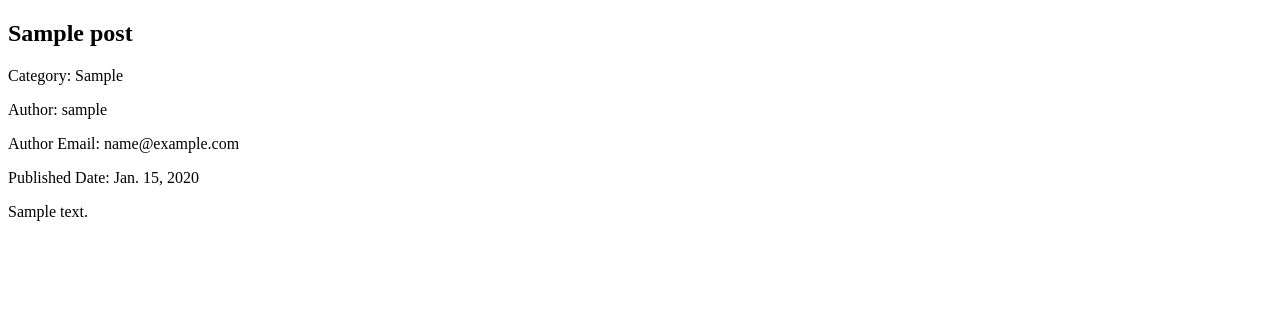
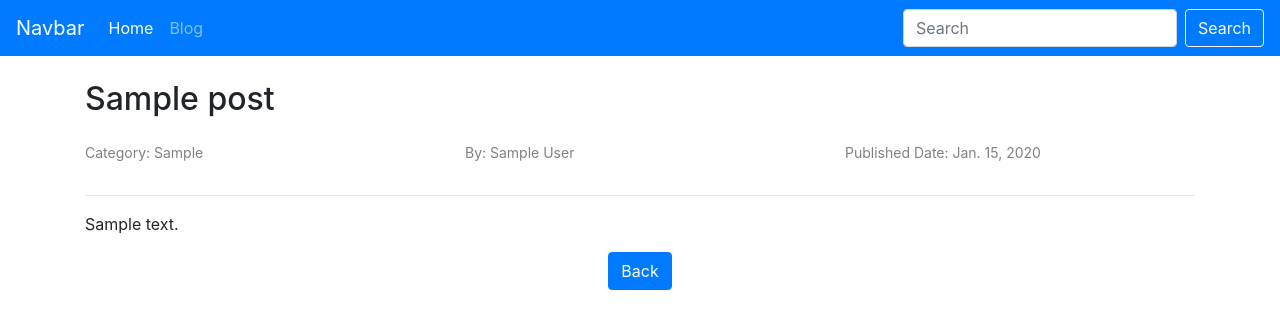
Before and after one commit to binamralamsal/Django-Blog, a Django app: page /blog/1/ in a window 1280 px wide. Shown: the top 329 px of the page. Run offline with Django 3.2, Linux system fonts and the light colour scheme; tables that the repository leaves empty hold one stand-in row (values such as "Sample post"); some libraries are stand-ins or nearby versions.

Commit message:
Added add post page

```diff
--- a/Blog/admin.py
+++ b/Blog/admin.py
@@ -17,7 +17,7 @@ class BlogAdmin(admin.ModelAdmin):
         }),
         ('Advanced options', {
             'classes': ('collapse',),
-            'fields': ('date_published',),
+            'fields': ('date_published', 'browser_title'),
         }),
     )
 
--- a/Blog/models.py
+++ b/Blog/models.py
@@ -1,18 +1,24 @@
 from django.db import models
 from django.utils import timezone
 from django.contrib.auth.models import User
+from django.urls import reverse
 
 
 # Create your models here.
 class Post(models.Model):
     blog_title = models.CharField(max_length=300)
+    browser_title = models.CharField(max_length=300, blank=True)
     author = models.ForeignKey(User, on_delete=models.CASCADE, default=1)
     description = models.TextField(default="")
-    category = models.ForeignKey('Category', on_delete=models.CASCADE)
+    category = models.ForeignKey('Category', on_delete=models.CASCADE, default=1)
     date_published = models.DateField(default=timezone.now)
 
     def __str__(self):
         return self.blog_title
+
+    def get_absolute_url(self):
+        print(self.id)
+        return reverse('blog:detail', args=(str(self.id,)))
 
 
 class Category(models.Model):
--- a/Blog/templates/blog/detail.html
+++ b/Blog/templates/blog/detail.html
@@ -1,15 +1,27 @@
-<!DOCTYPE html>
-<html lang="en">
-<head>
-    <meta charset="UTF-8">
-    <title>{{ Blog.blog_title }}</title>
-</head>
-<body>
-    <h2>{{ Blog.blog_title }}</h2>
-    <p>Category: {{ Blog.category }}</p>
-    <p>Author: {{ Blog.author }}</p>
-    <p>Author Email: {{ Blog.author.email }}</p>
-    <p>Published Date: {{ Blog.date_published }}</p>
-    <p>{{ Blog.description }}</p>
-</body>
-</html>
+{% extends 'base.html' %}
+    {% block title %}{{ Blog.browser_title }}{% endblock %}
+    {% block style %}
+        div.row>.col-md-4{
+            color:grey;
+        font-size:14px;
+        }
+    {% endblock %}
+    {% block content %}
+        <h2>{{ Blog.blog_title }}</h2>
+        <div class="row mt-4">
+            <div class="col-md-4">
+                <p>Category: {{ Blog.category }}</p>
+            </div>
+            <div class="col-md-4">
+                <p>By: {{ Blog.author.get_full_name }}</p>
+            </div>
+            <div class="col-md-4">
+                <p>Published Date: {{ Blog.date_published }}</p>
+            </div>
+        </div>
+        <hr>
+        <p>{{ Blog.description }}</p>
+        <div class="mb-4">
+            <center><a href="{% url 'blog:home' %}" class="btn btn-primary" style="margin-bottom: 4px;">Back</a>
+        </div>
+    {% endblock %}
--- a/Blog/urls.py
+++ b/Blog/urls.py
@@ -4,7 +4,8 @@ from . import views
 app_name = 'blog'
 
 urlpatterns = [
-    path('', views.home, name='index'),
+    path('', views.home, name='home'),
     path('blog/', views.index, name='index'),
-    path('blog/<int:blog_id>/', views.detail, name='detail')
+    path('blog/<int:blog_id>/', views.detail, name='detail'),
+    path('add-post', views.AddPostView.as_view(), name='add-post')
 ]
--- a/Blog/views.py
+++ b/Blog/views.py
@@ -1,5 +1,6 @@
 from django.shortcuts import render
 from .models import Post
+from django.views.generic import CreateView
 
 
 # Create your views here.
@@ -14,4 +15,12 @@ def home(request):
 
 def detail(request, blog_id):
     blog = Post.objects.get(id=blog_id)
+    if blog.browser_title == "":
+        blog.browser_title = blog.blog_title
     return render(request, 'blog/detail.html', {'Blog': blog})
+
+
+class AddPostView(CreateView):
+    model = Post
+    template_name = 'blog/Add Post.html'
+    fields = "__all__"
--- /dev/null
+++ b/templates/base.html
@@ -0,0 +1,44 @@
+<!doctype html>
+<html lang="en">
+  <head>
+    <!-- Required meta tags -->
+    <meta charset="utf-8">
+    <meta name="viewport" content="width=device-width, initial-scale=1, shrink-to-fit=no">
+
+    <!-- Bootstrap CSS -->
+    <link rel="stylesheet" href="https://stackpath.bootstrapcdn.com/bootstrap/4.5.0/css/bootstrap.min.css" integrity="sha384-9aIt2nRpC12Uk9gS9baDl411NQApFmC26EwAOH8WgZl5MYYxFfc+NcPb1dKGj7Sk" crossorigin="anonymous">
+      <style>
+          {% block style %}{% endblock %}
+      </style>
+    <title>{% block title %}{% endblock %}</title>
+  </head>
+  <body>
+<nav class="navbar navbar-expand-lg navbar-dark bg-primary fixed-top">
+  <a class="navbar-brand" href="{% url 'blog:home' %}">Navbar</a>
+  <button class="navbar-toggler" type="button" data-toggle="collapse" data-target="#navbarSupportedContent" aria-controls="navbarSupportedContent" aria-expanded="false" aria-label="Toggle navigation">
+    <span class="navbar-toggler-icon"></span>
+  </button>
+
+  <div class="collapse navbar-collapse" id="navbarSupportedContent">
+    <ul class="navbar-nav mr-auto">
+      <li class="nav-item active">
+        <a class="nav-link" href="{% url 'blog:home' %}">Home <span class="sr-only">(current)</span></a>
+      </li>
+      <li class="nav-item">
+        <a class="nav-link" href="{% url 'blog:index' %}">Blog</a>
+      </li>
+    </ul>
+    <form class="form-inline my-2 my-lg-0">
+      <input class="form-control mr-sm-2" type="search" placeholder="Search" aria-label="Search">
+      <button class="btn btn-outline-light my-2 my-sm-0" type="submit">Search</button>
+    </form>
+  </div>
+</nav>
+        <div class="container" style="margin-top: 80px;">
+        {% block content %}{% endblock %}
+    </div>
+    <script src="https://code.jquery.com/jquery-3.5.1.slim.min.js" integrity="sha384-DfXdz2htPH0lsSSs5nCTpuj/zy4C+OGpamoFVy38MVBnE+IbbVYUew+OrCXaRkfj" crossorigin="anonymous"></script>
+    <script src="https://cdn.jsdelivr.net/npm/popper.js@1.16.0/dist/umd/popper.min.js" integrity="sha384-Q6E9RHvbIyZFJoft+2mJbHaEWldlvI9IOYy5n3zV9zzTtmI3UksdQRVvoxMfooAo" crossorigin="anonymous"></script>
+    <script src="https://stackpath.bootstrapcdn.com/bootstrap/4.5.0/js/bootstrap.min.js" integrity="sha384-OgVRvuATP1z7JjHLkuOU7Xw704+h835Lr+6QL9UvYjZE3Ipu6Tp75j7Bh/kR0JKI" crossorigin="anonymous"></script>
+  </body>
+</html>
```
Also changed, not shown: Blog/templates/blog/Add Post.html (added, +9 -0 lines), Blog/templates/blog/home.html (+4 -9 lines), Blog/templates/blog/index.html (+4 -9 lines), Blog/migrations/0002_post_browser_title.py (added), Blog/migrations/0003_auto_20200709_1356.py (added).
